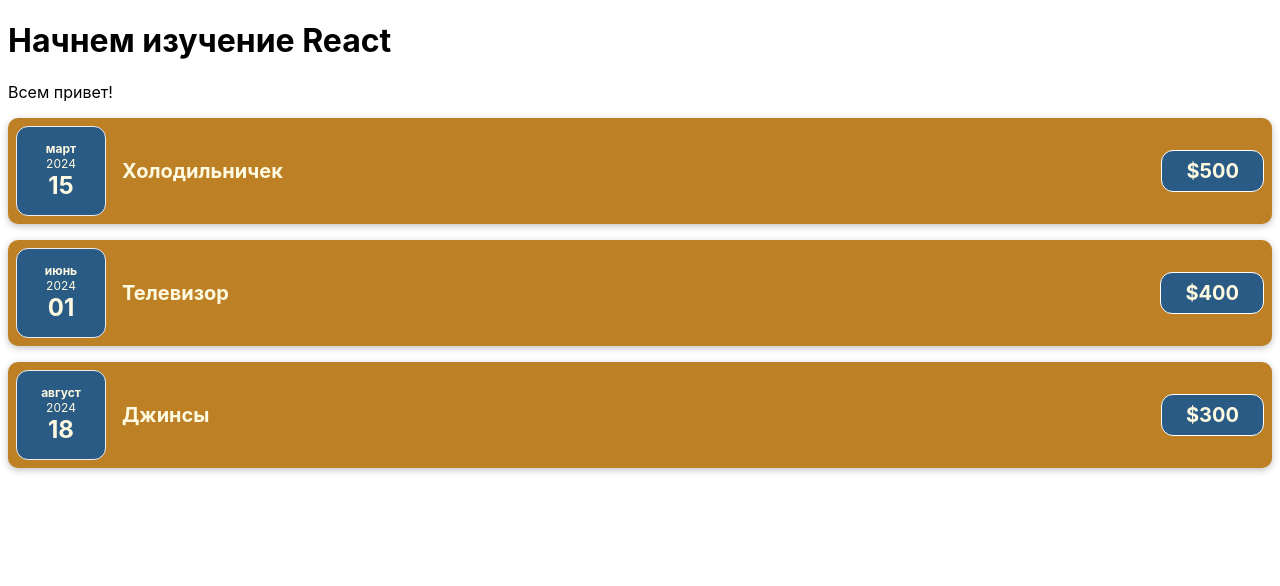
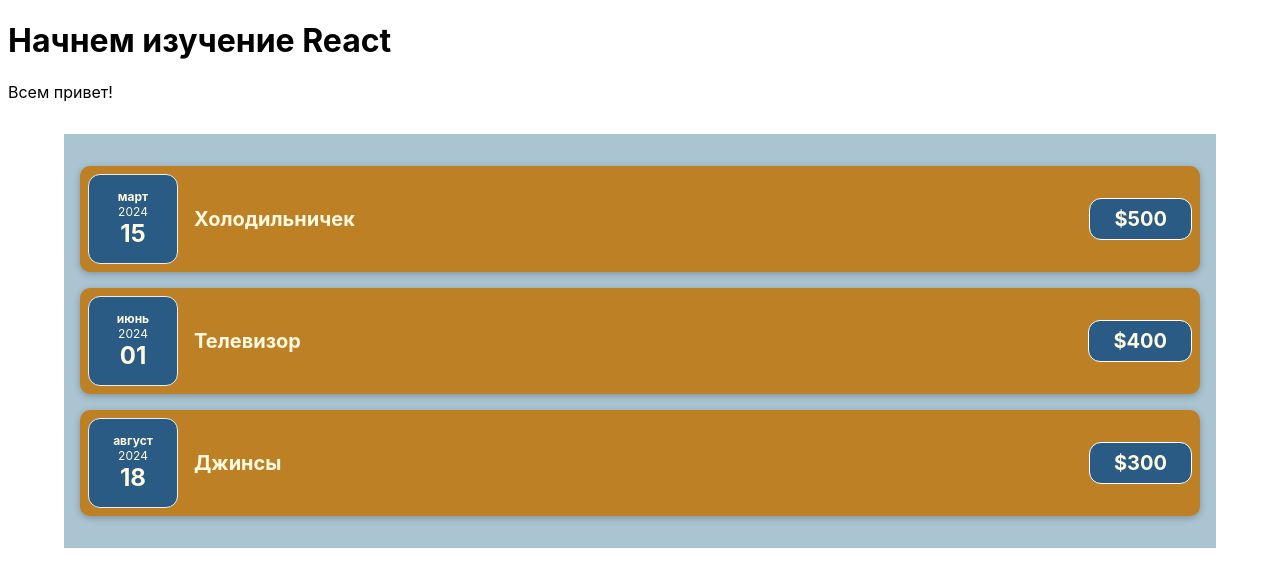
Before and after one commit to veb3sol/react-course-app, a JavaScript app: page / in a window 1280 px wide. Shown: the top 586 px of the page. Built offline with nearby package versions, Linux system fonts and the light colour scheme.

Commit message:
less1_2_17 exercise1

```diff
--- a/src/App.js
+++ b/src/App.js
@@ -1,4 +1,4 @@
-import CostItem from "./components/CostItem";
+import Costs from "./components/Costs";
 
 
 function App() {
@@ -30,9 +30,7 @@
     <div>
       <h1>Начнем изучение React</h1>
       <p>Всем привет!</p>
-      <CostItem date={costs[0].date} description={costs[0].description} amount={costs[0].amount} />
-      <CostItem date={costs[1].date} description={costs[1].description} amount={costs[1].amount} />
-      <CostItem date={costs[2].date} description={costs[2].description} amount={costs[2].amount} />
+      <Costs costs={costs}/>
     </div>
   );
 }
--- a/src/components/CostItem.js
+++ b/src/components/CostItem.js
@@ -2,9 +2,6 @@
 import CostDate from './CostDate';
 
 function CostItem(props){
-
-
-
     return (<div className="cost-item">
             <CostDate date={props.date}/>
             <div className='cost-item__description'>
--- /dev/null
+++ b/src/components/Costs.css
@@ -0,0 +1,7 @@
+.costs {
+    padding: 1rem;
+    background-color: #aac4d1;
+    margin: 2rem auto;
+    width: 70rem;
+    max-width: 95%;
+  }
--- /dev/null
+++ b/src/components/Costs.js
@@ -0,0 +1,26 @@
+import CostItem from "./CostItem";
+import './Costs.css'
+
+function Costs(props) {
+  return (
+    <div className="costs">
+      <CostItem
+        date={props.costs[0].date}
+        description={props.costs[0].description}
+        amount={props.costs[0].amount}
+      />
+      <CostItem
+        date={props.costs[1].date}
+        description={props.costs[1].description}
+        amount={props.costs[1].amount}
+      />
+      <CostItem
+        date={props.costs[2].date}
+        description={props.costs[2].description}
+        amount={props.costs[2].amount}
+      />
+    </div>
+  );
+}
+
+export default Costs;
```
